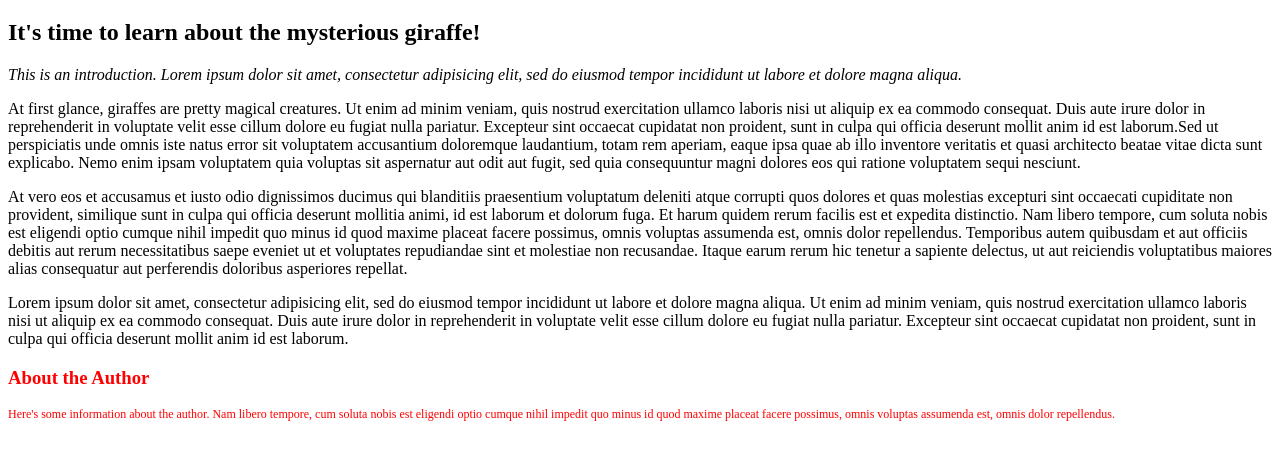
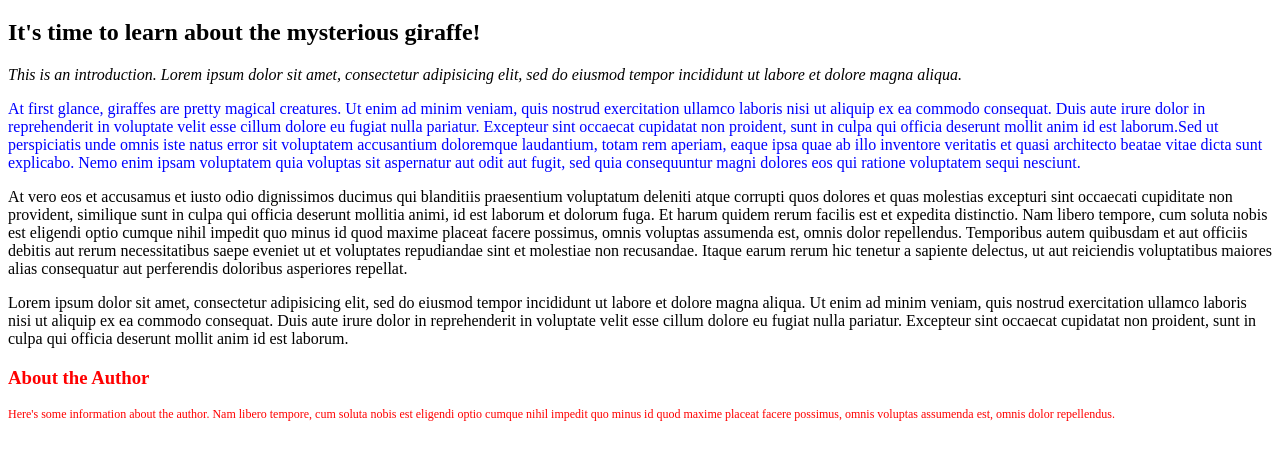
Before and after one commit to Fawa-Karugu/giraffes-website, a plain HTML site: page index.html in a window 1280 px wide. Shown: the part 61-520 px from the top of the page. Drawn offline with Linux system fonts and the light colour scheme.

Commit message:
change color of paragraph 2 to blue

```diff
--- a/css/styles.css
+++ b/css/styles.css
@@ -7,3 +7,6 @@
 p.author {
   font-size: 12px
 }
+#para1 {
+  color: blue;
+}
```
